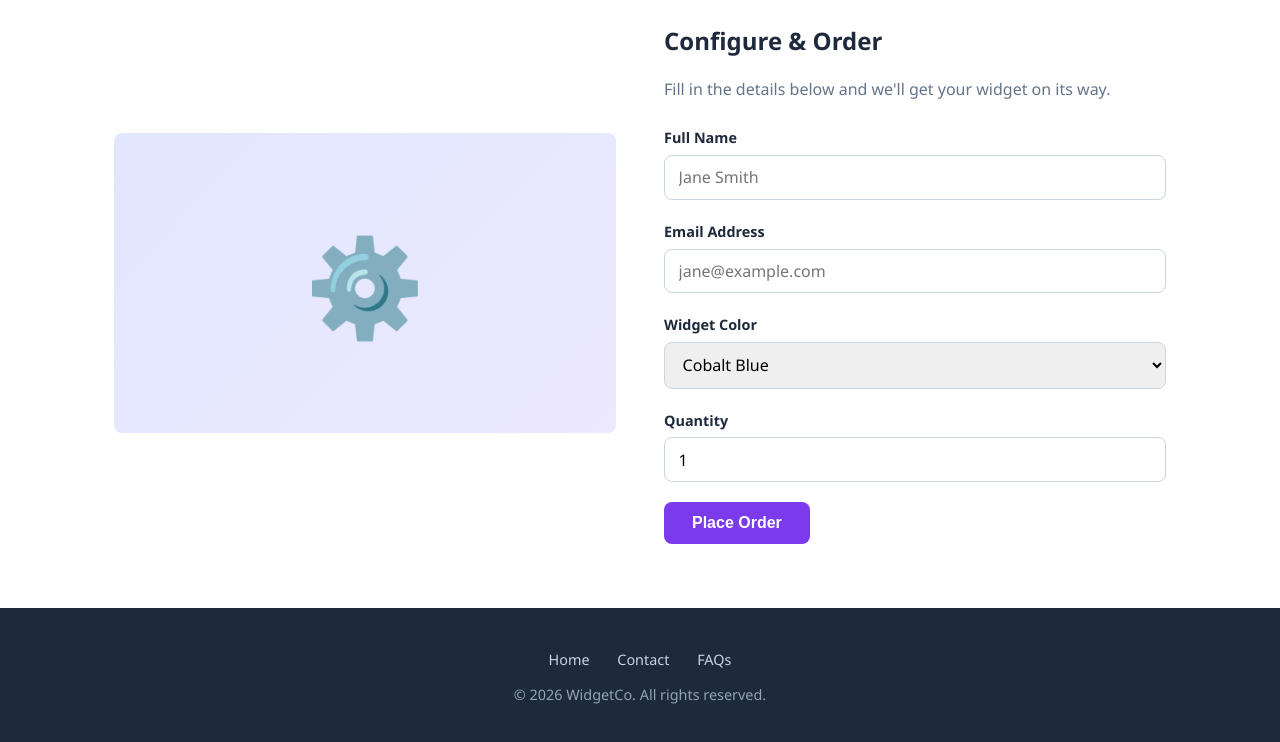
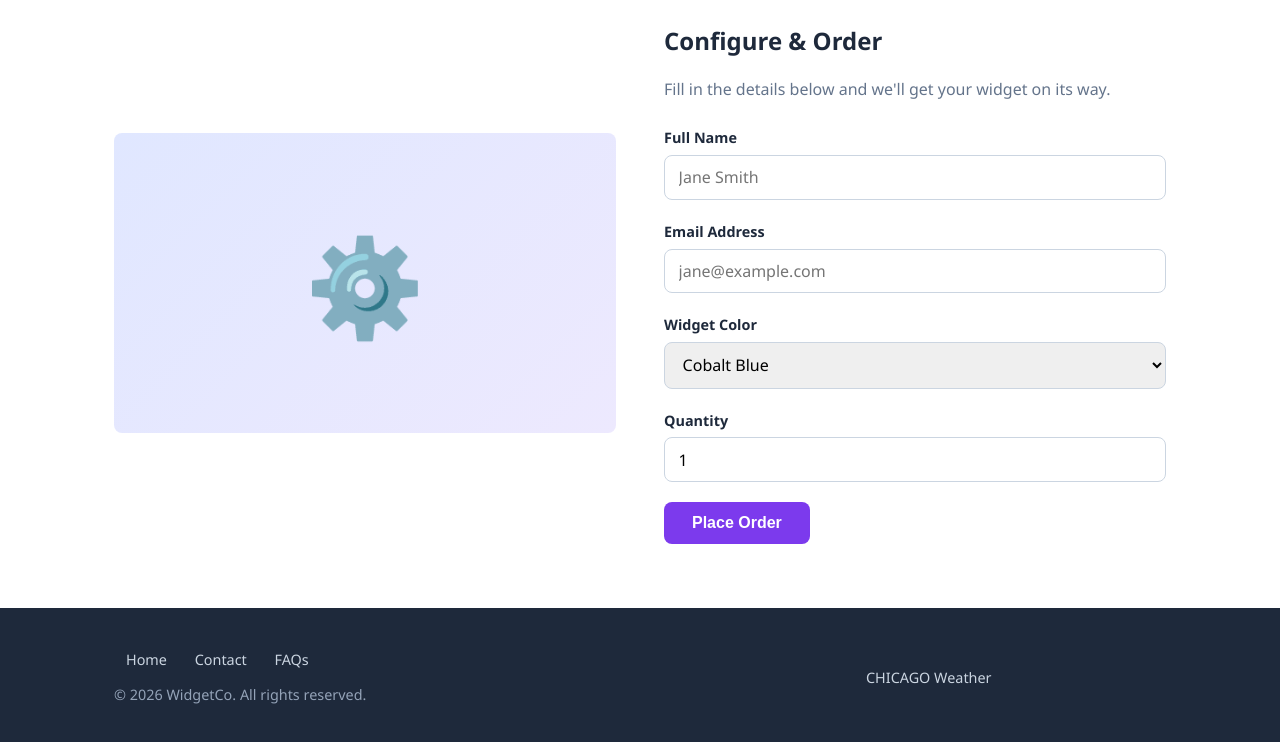
Before and after one commit to egalayda/protogensecondsite, a plain HTML site: page index.html in a window 1280 px wide. Shown: the part 1046-1788 px from the top of the page. Drawn offline with Linux system fonts and the light colour scheme; a script that the page names is missing.

Commit message:
weather feature

```diff
--- a/index.html
+++ b/index.html
@@ -183,12 +183,20 @@
   <!-- Footer -->
   <footer>
     <div class="container">
-      <div class="footer-links">
-        <a href="index.html">Home</a>
-        <a href="contact.html">Contact</a>
-        <a href="faq.html">FAQs</a>
+      <div class="footer-grid">
+        <div class="footer-left">
+          <div class="footer-links">
+            <a href="index.html">Home</a>
+            <a href="contact.html">Contact</a>
+            <a href="faq.html">FAQs</a>
+          </div>
+          <p>&copy; 2026 WidgetCo. All rights reserved.</p>
+        </div>
+        <div class="footer-weather">
+          <a class="weatherwidget-io" href="https://forecast7.com/en/41d88n87d63/chicago/?unit=us" data-label_1="CHICAGO" data-label_2="Weather" data-days="5" data-theme="dark">CHICAGO Weather</a>
+          <script>!function(d,s,id){var js,fjs=d.getElementsByTagName(s)[0];if(!d.getElementById(id)){js=d.createElement(s);js.id=id;js.src='https://weatherwidget.io/js/widget.min.js';fjs.parentNode.insertBefore(js,fjs);}}(document,'script','weatherwidget-io-js');</script>
+        </div>
       </div>
-      <p>&copy; 2026 WidgetCo. All rights reserved.</p>
     </div>
   </footer>
 
--- a/styles.css
+++ b/styles.css
@@ -408,13 +408,36 @@
   background: #1e293b;
   color: #94a3b8;
   padding: 2.5rem 0;
-  text-align: center;
   font-size: 0.9rem;
 }
 
 footer a { color: #cbd5e1; }
 footer .footer-links { margin-bottom: 0.75rem; }
 footer .footer-links a { margin: 0 0.75rem; }
+
+.footer-grid {
+  display: flex;
+  align-items: center;
+  justify-content: space-between;
+  gap: 2rem;
+}
+
+.footer-left { text-align: left; }
+
+.footer-weather {
+  flex-shrink: 0;
+  width: 300px;
+  max-width: 100%;
+}
+
+@media (max-width: 640px) {
+  .footer-grid {
+    flex-direction: column;
+    text-align: center;
+  }
+  .footer-left { text-align: center; }
+  .footer-weather { width: 100%; }
+}
 
 /* ===== Utility ===== */
 .text-center { text-align: center; }
```
Also changed, not shown: 1 other file.
